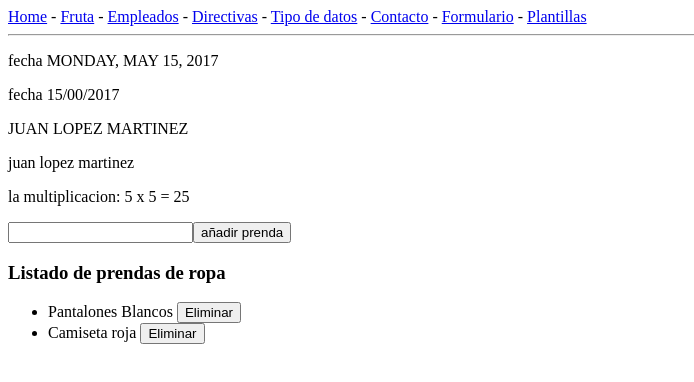
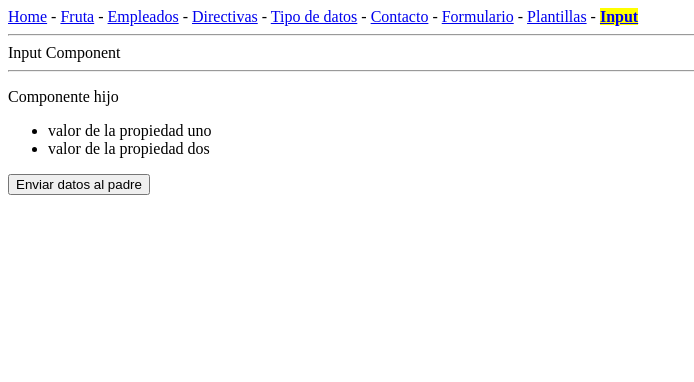
Before and after one commit to AlbertMontagutCasero/angular-notes, an Angular app: page /input in a window 1280 px wide. Shown: the top 382 px of the page, without its empty margins (0-694 px from the left). Built offline with nearby package versions, Linux system fonts and the light colour scheme.

Commit message:
adding notes to Input Output directives

```diff
--- a/src/app/app-routing.module.ts
+++ b/src/app/app-routing.module.ts
@@ -12,6 +12,7 @@ import {TipoDeDatosComponent} from './tipo-de-datos/tipo-de-datos.component';
 import {ContactoComponent} from './contacto/contacto.component';
 import {FormularioComponent} from './formulario/formulario.component';
 import {PlantillasComponent} from './plantillas/plantillas.component';
+import {InputComponent} from './input/input.component';
 
 const routes: Routes = [
   {path: '', component: HomeComponent}, // home
@@ -24,6 +25,7 @@ const routes: Routes = [
   {path: 'formulario' , component: FormularioComponent},
   {path: 'contacto/:page', component: ContactoComponent}, /* Routing with get parameters*/
   {path: 'plantillas' , component: PlantillasComponent},
+  {path: 'input' , component: InputComponent},
   {path: '**', component: HomeComponent}, // 404 : not found IMPORTANTE: REVISA POR ORDEN ASI QUE ESTO TIENE QUE IR AL FINAL
 ];
 
--- a/src/app/app.component.html
+++ b/src/app/app.component.html
@@ -17,6 +17,8 @@
   <a [routerLink]="['/formulario']" [routerLinkActive]="['activado']">Formulario</a>
   -
   <a [routerLink]="['/plantillas']" [routerLinkActive]="['activado']">Plantillas</a>
+  -
+  <a [routerLink]="['/input']" [routerLinkActive]="['activado']">Input</a>
 </nav>
 
 <hr>
--- a/src/app/app.module.ts
+++ b/src/app/app.module.ts
@@ -15,6 +15,8 @@ import {ContactoComponent} from './contacto/contacto.component';
 import {ConversorPipe} from './pipes/conversor.pipe';
 import {FormularioComponent} from './formulario/formulario.component';
 import { PlantillasComponent } from './plantillas/plantillas.component';
+import { InputComponent } from './input/input.component';
+import { InputChildComponent } from './input/input-child/input-child.component';
 
 
 @NgModule({ // Todos los componentes han de estar registrados en este modulo
@@ -28,7 +30,9 @@ import { PlantillasComponent } from './plantillas/plantillas.component';
     ContactoComponent,
     ConversorPipe,
     FormularioComponent,
-    PlantillasComponent
+    PlantillasComponent,
+    InputComponent,
+    InputChildComponent
   ],
   imports: [ // Declara diferentes modulos para poder usarlos globalmente
     BrowserModule,
--- /dev/null
+++ b/src/app/input/input-child/input-child.component.html
@@ -0,0 +1,7 @@
+<p>{{title}}</p>
+<ul>
+  <li>{{propertyOne}}</li>
+  <li>{{propertyTwo}}</li>
+</ul>
+
+<button (click)="enviar()" >Enviar datos al padre</button>
--- /dev/null
+++ b/src/app/input/input-child/input-child.component.ts
@@ -0,0 +1,29 @@
+import {Component, EventEmitter, Input, OnInit, Output} from '@angular/core';
+
+//https://angular.io/guide/component-interaction
+@Component({
+  selector: 'app-input-child',
+  templateUrl: './input-child.component.html',
+  styleUrls: ['./input-child.component.css']
+})
+export class InputChildComponent implements OnInit {
+
+  @Input() propertyOne: string;
+  // tslint:disable-next-line:no-input-rename
+  @Input('renamedPropertyTwo') propertyTwo: string;
+
+  public title: string;
+
+  @Output() fromChild: EventEmitter<{ nombre }> = new EventEmitter();
+
+  constructor() {
+    this.title = 'Componente hijo';
+  }
+
+  ngOnInit() {
+  }
+
+  enviar() {
+    this.fromChild.emit({nombre: 'Hey mister aqui desde el componente hijo, como te va todo?'});
+  }
+}
--- /dev/null
+++ b/src/app/input/input.component.html
@@ -0,0 +1,14 @@
+{{titulo}}
+
+<hr />
+<app-input-child
+  [propertyOne]="'valor de la propiedad uno'"
+  [renamedPropertyTwo]="'valor de la propiedad dos'"
+  (fromChild)="recibirDatos($event)"
+>
+
+</app-input-child>
+
+<div *ngIf="fromChildObject">
+  Mensaje desde el hijo {{fromChildObject.nombre}}
+</div>
--- /dev/null
+++ b/src/app/input/input.component.ts
@@ -0,0 +1,24 @@
+import { Component, OnInit } from '@angular/core';
+
+@Component({
+  selector: 'app-input',
+  templateUrl: './input.component.html',
+  styleUrls: ['./input.component.css']
+})
+export class InputComponent implements OnInit {
+
+  public titulo: string;
+  public fromChildObject: {nombre};
+
+  constructor() {
+    this.titulo = 'Input Component';
+  }
+
+  ngOnInit() {
+  }
+
+  recibirDatos(event) {
+    console.log(event.nombre);
+    this.fromChildObject = event;
+  }
+}
```
Also changed, not shown: src/app/input/input-child/input-child.component.css (added), src/app/input/input.component.css (added), 2 other files (tests, documents, lock files or other folders).
